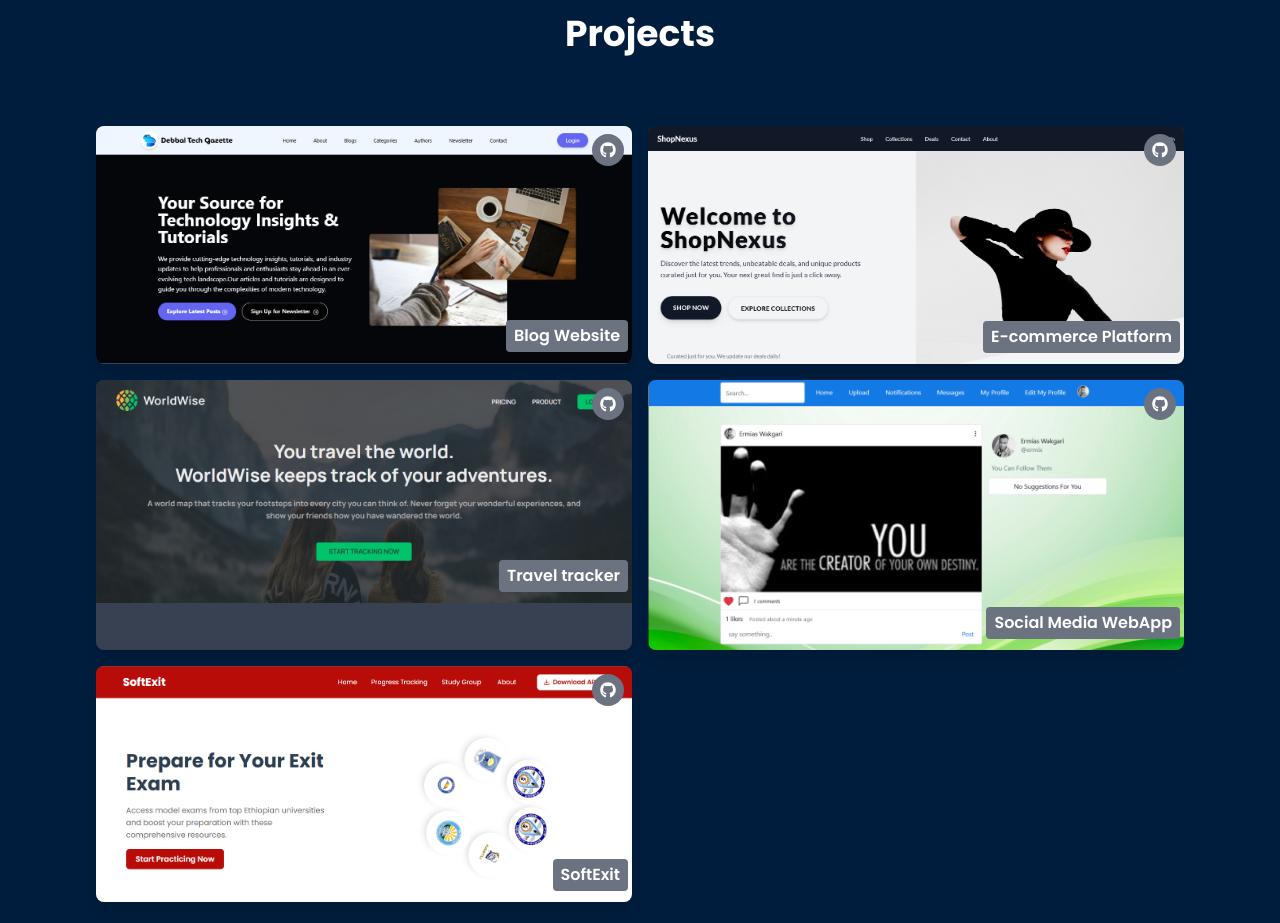
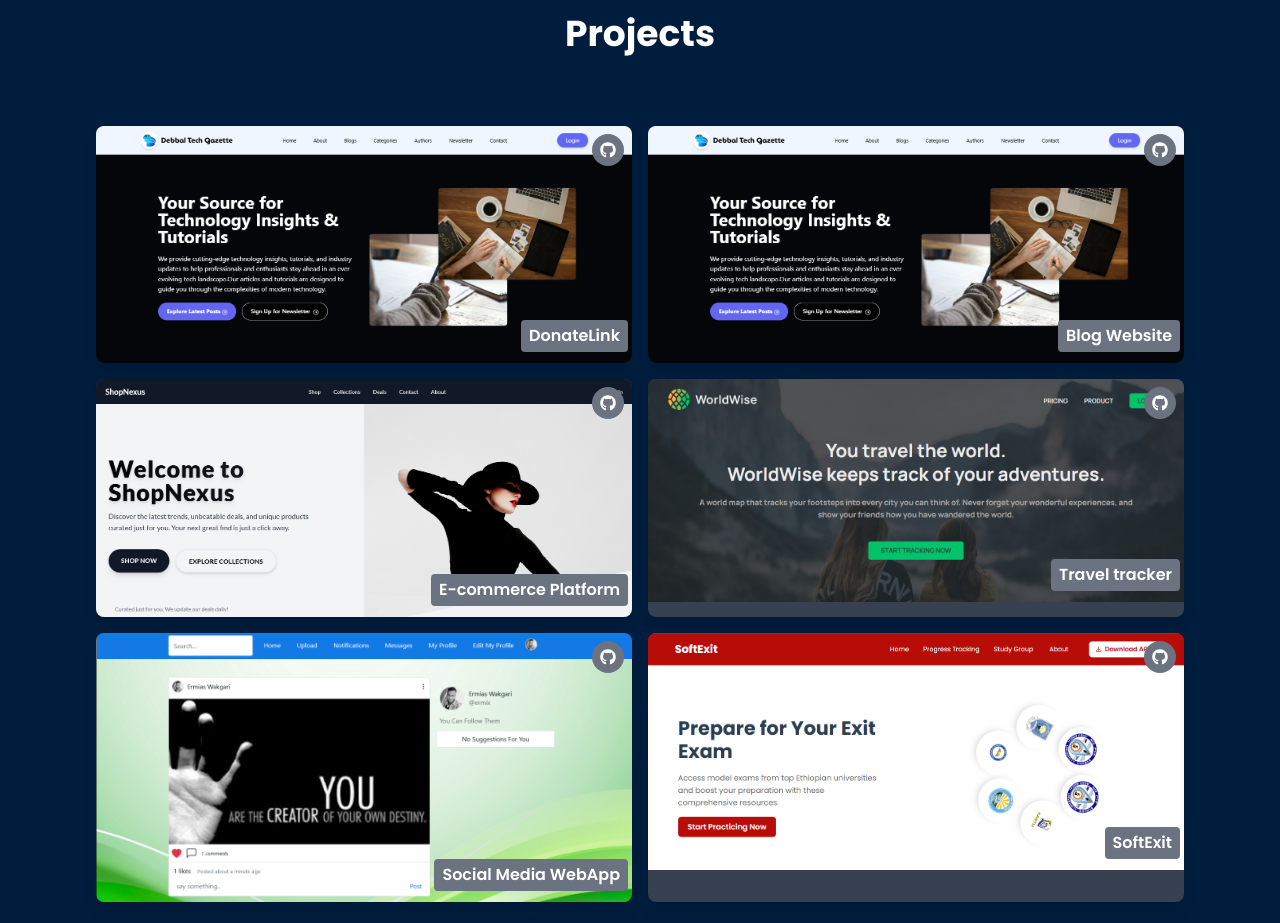
Before and after one commit to ERMIASWAKGARI/portfolio, a React (Vite) app: page / in a window 1280 px wide. Shown: the part 2680-3603 px from the top of the page. Built offline with nearby package versions, Linux system fonts and the light colour scheme.

Commit message:
adding one more project

```diff
--- a/src/components/DefaultGallery.jsx
+++ b/src/components/DefaultGallery.jsx
@@ -14,6 +14,20 @@ export function ProjectGallery() {
   const [direction, setDirection] = useState(1) // 1 for right, -1 for left
 
   const projects = [
+    {
+      projectName: 'DonateLink',
+      images: [
+        { imageLink: 'gazette0.png' },
+        { imageLink: 'gazette1.jpg' },
+        { imageLink: 'gazette2.png' },
+        { imageLink: 'gazettesignup.jpg' },
+        { imageLink: 'gazettelogin.jpg' },
+        { imageLink: 'gazette-full.jpg' },
+        { imageLink: 'gazettepost.jpg' },
+        { imageLink: 'gazetteprofile.jpg' },
+      ],
+      githubLink: 'https://github.com/ERMIASWAKGARI',
+    },
     {
       projectName: 'Blog Website',
       images: [
```
